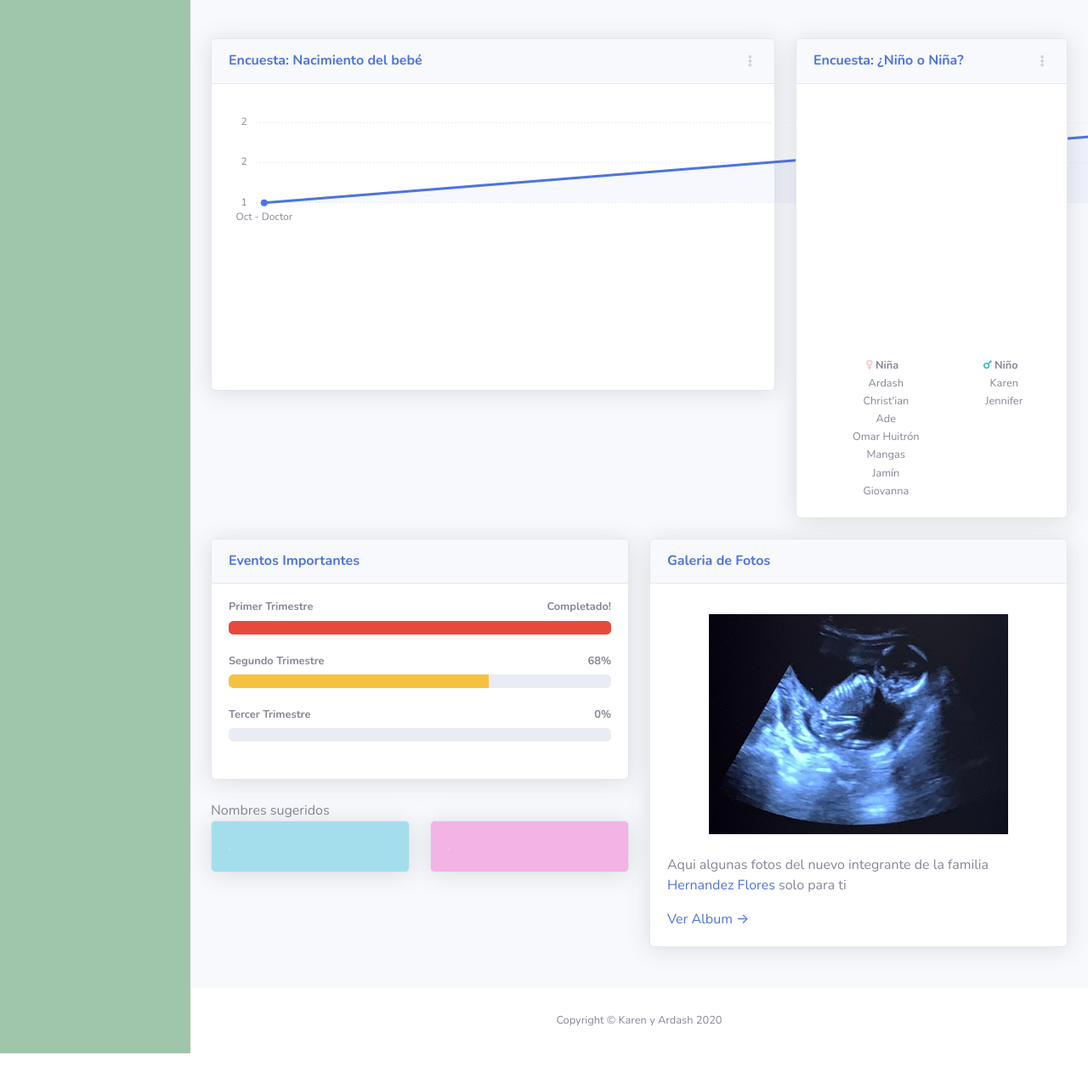
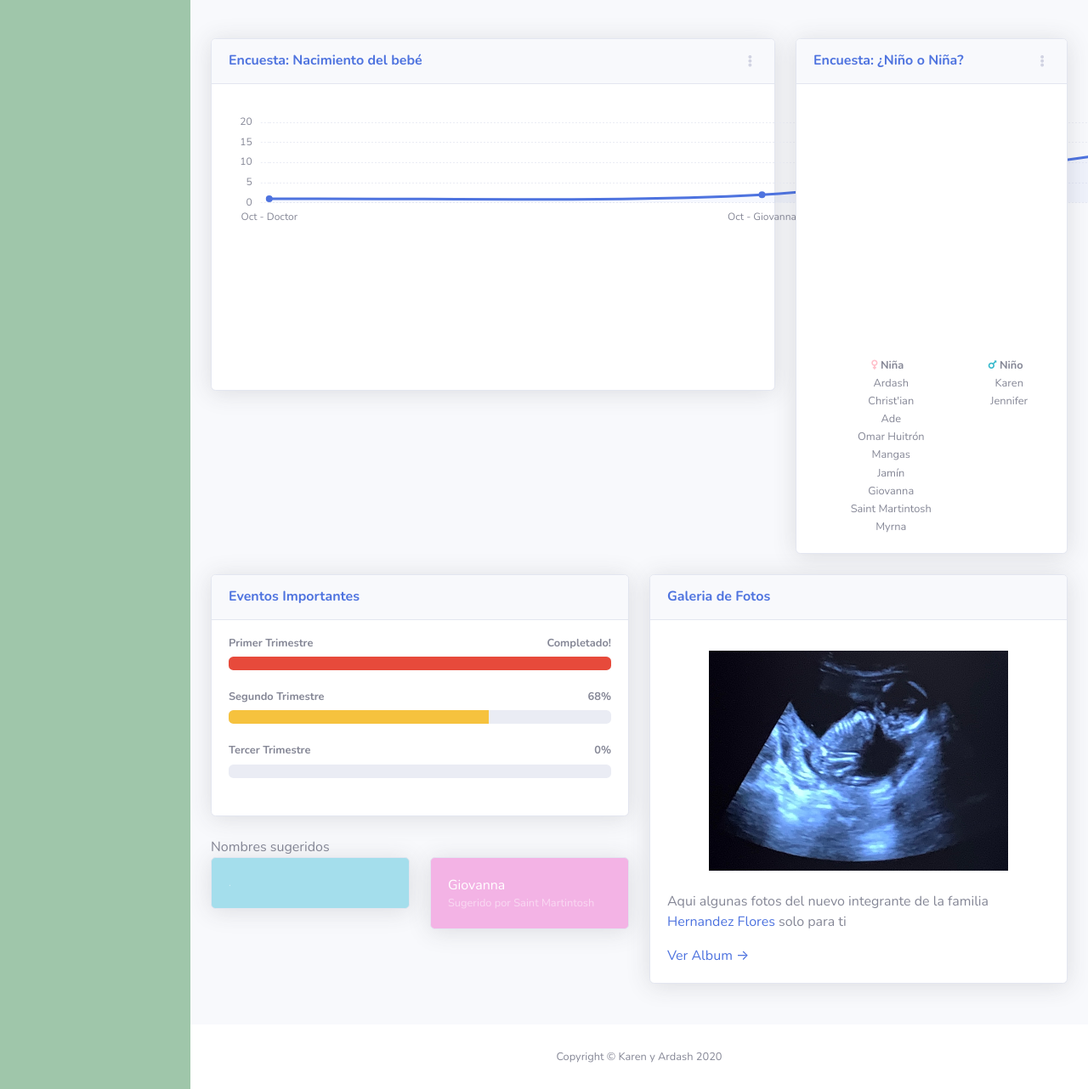
Before and after one commit to ardache/bby2, a website with bundled scripts: page index.html in a window 1280 px wide. Shown: the part 1042-2324 px from the top of the page at 85% size. Before the commit the page ends 2282 px from the top, so only its background shows below. Built offline with nearby package versions, Linux system fonts and the light colour scheme.

Commit message:
production: update statics

```diff
--- a/index.html
+++ b/index.html
@@ -525,6 +525,13 @@
                         <tr>
                           <td>Giovanna</td>
                         </tr>
+                        <tr>
+                          <td>Saint Martintosh</td>
+                        </tr>
+                        <tr>
+                          <td>Myrna</td>
+                        </tr>
+
 
                       </div>
                     </table>
@@ -576,7 +583,7 @@
                 <div class="col-lg-6 mb-4">
                   <div class="card bg-bbyboy text-white shadow">
                     <div class="card-body">
-                      <!-- Sophia -->
+                      <!-- Giovanna -->
                       <div class="text-white-50 small">.</div>
                     </div>
                   </div>
@@ -584,8 +591,8 @@
                 <div class="col-lg-6 mb-4">
                   <div class="card bg-bbygirl  text-white shadow">
                     <div class="card-body">
-                      <!-- Emmanuel -->
-                      <div class="text-white-50 small">.</div>
+                      Giovanna
+                      <div class="text-white-50 small">Sugerido por Saint Martintosh</div>
                     </div>
                   </div>
                 </div>
--- a/js/demo/chart-area-demo.js
+++ b/js/demo/chart-area-demo.js
@@ -32,7 +32,7 @@ var ctx = document.getElementById("myAreaChart");
 var myLineChart = new Chart(ctx, {
   type: 'line',
   data: {
-    labels: ["Oct - Doctor", "Oct - Giovanna"],
+    labels: ["Oct - Doctor", "Oct - Giovanna", "Oct - Saint Martintosh"],
     datasets: [{
       label: "Parto",
       lineTension: 0.3,
@@ -46,7 +46,7 @@ var myLineChart = new Chart(ctx, {
       pointHoverBorderColor: "rgba(78, 115, 223, 1)",
       pointHitRadius: 10,
       pointBorderWidth: 2,
-      data: [1, 2],
+      data: [1, 2, 17],
     }],
   },
   options: {
```
